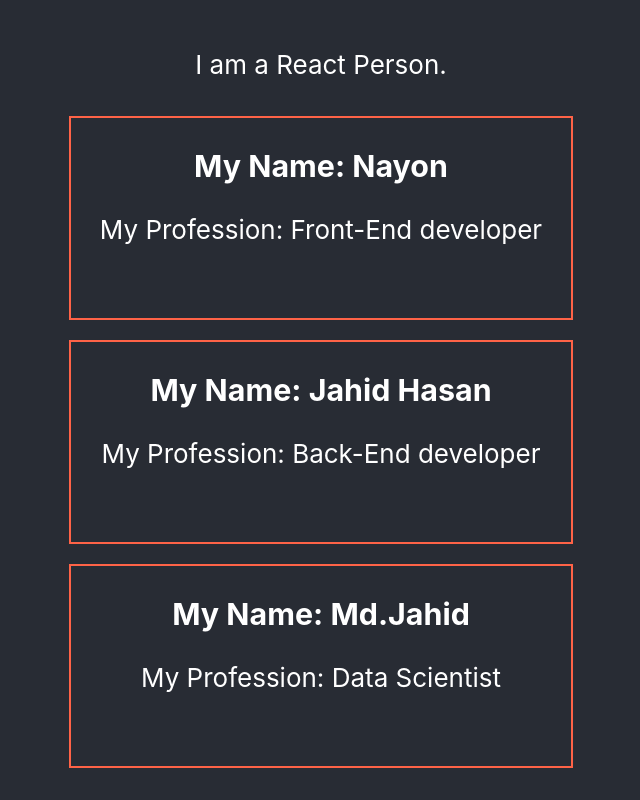
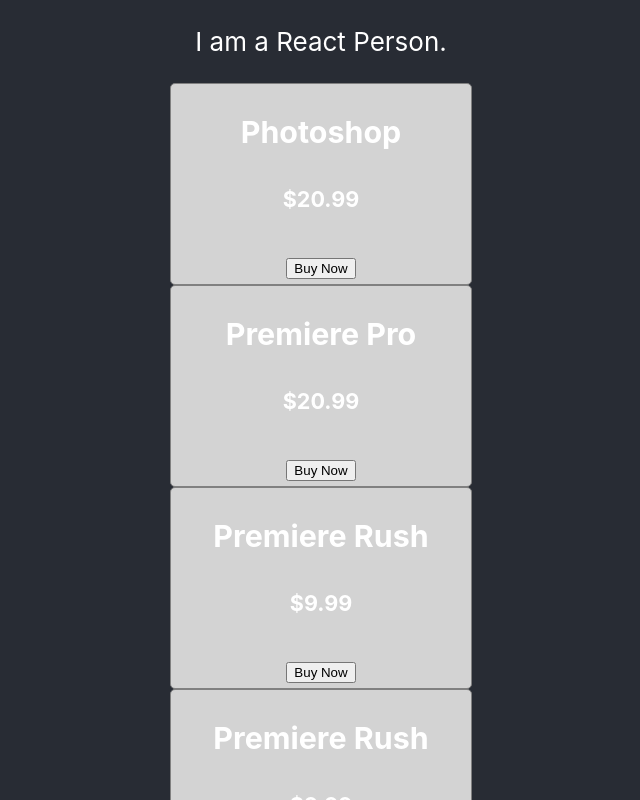
Before and after one commit to Asif10H/React-Core-concept, a React (Create React App) app in the folder core-concepts/: page / in a window 1280 px wide. Shown: the top 800 px of the page, without its empty margins (319-959 px from the left). Built offline with nearby package versions, Linux system fonts and the light colour scheme.

Commit message:
pass object to components and access object

```diff
--- a/core-concepts/src/App.js
+++ b/core-concepts/src/App.js
@@ -2,16 +2,44 @@
 
 function App() {
   const nayoks = ['Anwar', 'Jafor', 'Alomgir', 'Salman']
+  const products = [
+    {name: 'Photoshop', price: '$20.99'},
+    {name: 'Premiere Pro', price: '$20.99'},
+    {name: 'Premiere Rush', price: '$9.99'},
+    {name: 'Premiere Rush', price: '$9.99'}
+  ]
   return (
     <div className="App">
       <header className="App-header">
         <p>I am a React Person.</p>
+        <Product name={products[0].name} price={products[0].price}></Product>
+        <Product name={products[1].name} price={products[1].price}></Product>
+        <Product name={products[2].name} price={products[2].price}></Product>
+        <Product name={products[3].name} price={products[3].price}></Product>
         <Person name="Nayon" job="Front-End developer"></Person>
         <Person name="Jahid Hasan" job="Back-End developer"></Person>
         <Person name="Md.Jahid" job="Data Scientist"></Person>
       </header>
     </div>
   );
+}
+
+function Product(props){
+  const productStyle={
+    border: '1px solid gray',
+    borderRadius: '5px',
+    backgroundColor: 'lightgray',
+    height: '200px',
+    width: '300px',
+    float: 'left'
+  }
+  return(
+    <div style={productStyle}>
+        <h3>{props.name}</h3>
+        <h5>{props.price}</h5>
+        <button>Buy Now</button>
+    </div>
+  )
 }
 function Person(props){
   const personStyle={
```
